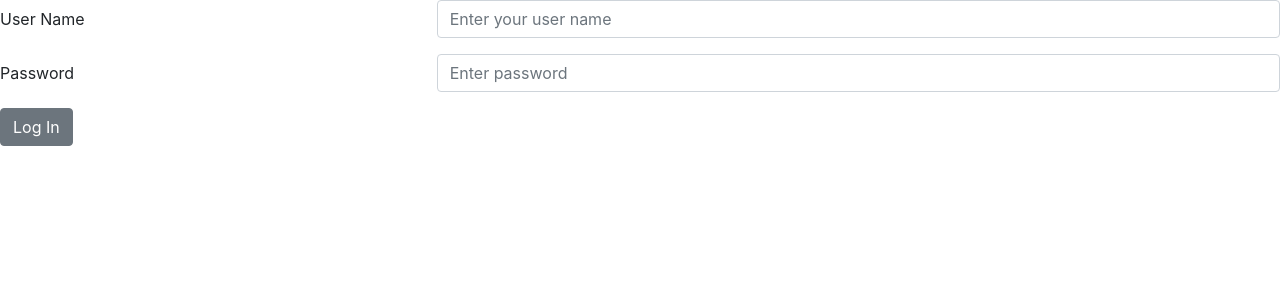
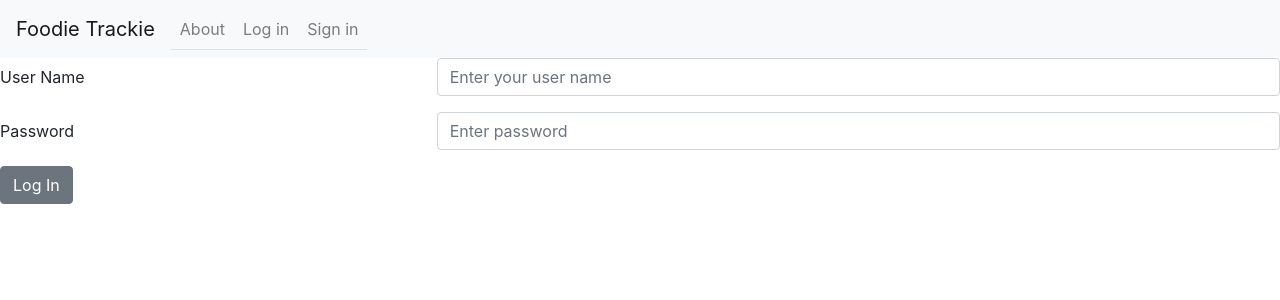
Before and after one commit to foodie-trackie/frontend, a React (Create React App) app: page / in a window 1280 px wide. Shown: the top 300 px of the page. Built offline with nearby package versions, Linux system fonts and the light colour scheme.

Commit message:
Added navbar

```diff
--- a/src/App.js
+++ b/src/App.js
@@ -1,17 +1,16 @@
 import React from "react";
 // import "./App.css";
 import "bootstrap/dist/css/bootstrap.min.css";
-// import Signin from "./components/Signin";
-// import AddItem from "./components/AddItem";
-import ItemList from "./components/ItemList";
-import Login from "./components/Login";
+import LoggedInView from "./components/LoggedInView";
+import LoggedOutView from "./components/LoggedOutView";
 import { connect } from "react-redux";
 
 function App(props) {
   return (
     <div className="App">
       {/* <Signin /> */}
-      {props.loggedIn ? <ItemList /> : <Login />}
+
+      {props.loggedIn ? <LoggedInView /> : <LoggedOutView />}
     </div>
   );
 }
--- /dev/null
+++ b/src/components/LoggedInView.js
@@ -0,0 +1,33 @@
+import React from "react";
+// import "./App.css";
+import "bootstrap/dist/css/bootstrap.min.css";
+import Navbar from "react-bootstrap/Navbar";
+import Nav from "react-bootstrap/Nav";
+// import Signin from "./components/Signin";
+// import AddItem from "./components/AddItem";
+import ItemList from "./ItemList";
+
+function LoggedInView() {
+  return (
+    <div className="logged-in-view">
+      <Navbar bg="light" variant="light">
+        <Navbar.Brand>Foodie Trackie</Navbar.Brand>
+        <Nav variant="tabs">
+          <Nav.Item>
+            <Nav.Link>About</Nav.Link>
+          </Nav.Item>
+          <Nav.Item>
+            <Nav.Link>Add Item</Nav.Link>
+          </Nav.Item>
+          <Nav.Item>
+            <Nav.Link>View Items</Nav.Link>
+          </Nav.Item>
+          {/* <Nav.Item><Nav.Link></Nav.Link></Nav.Item> */}
+        </Nav>
+      </Navbar>
+      <ItemList />
+    </div>
+  );
+}
+
+export default LoggedInView;
--- /dev/null
+++ b/src/components/LoggedOutView.js
@@ -0,0 +1,31 @@
+import React from "react";
+// import "./App.css";
+import "bootstrap/dist/css/bootstrap.min.css";
+import Navbar from "react-bootstrap/Navbar";
+import Nav from "react-bootstrap/Nav";
+// import Signin from "./Signin";
+import Login from "./Login";
+
+function LoggedOutView() {
+  return (
+    <div className="logged-in-view">
+      <Navbar bg="light" variant="light">
+        <Navbar.Brand>Foodie Trackie</Navbar.Brand>
+        <Nav variant="tabs">
+          <Nav.Item>
+            <Nav.Link>About</Nav.Link>
+          </Nav.Item>
+          <Nav.Item>
+            <Nav.Link>Log in</Nav.Link>
+          </Nav.Item>
+          <Nav.Item>
+            <Nav.Link>Sign in</Nav.Link>
+          </Nav.Item>
+        </Nav>
+      </Navbar>
+      <Login />
+    </div>
+  );
+}
+
+export default LoggedOutView;
```
